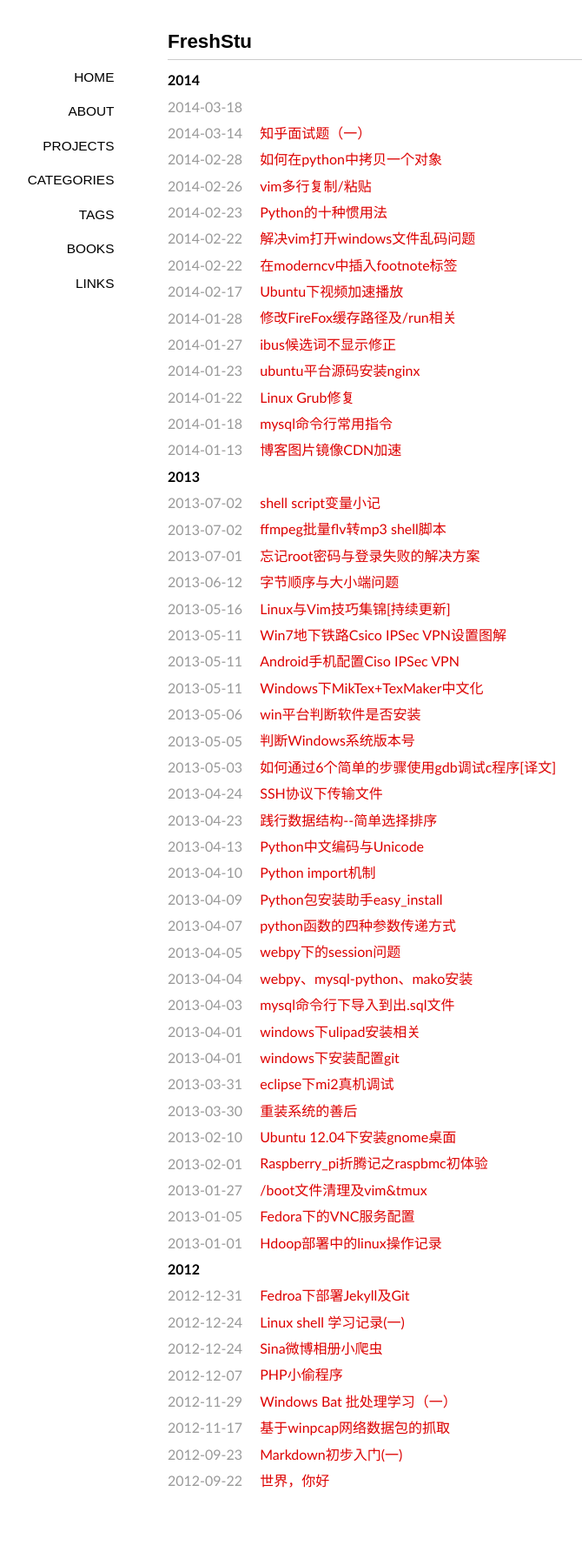
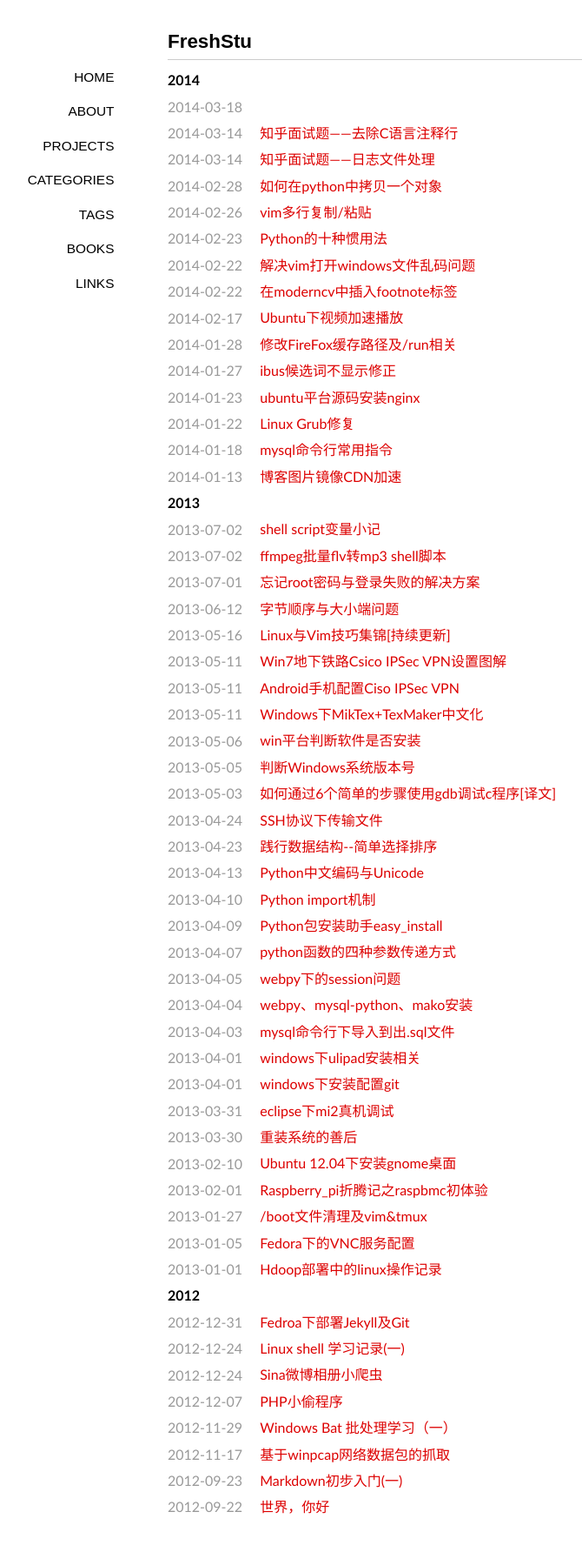
Before and after one commit to lazybios/lazybios.github.com, a Jekyll site: the page built from index.md, in a window 1280 px wide. Shown: the whole page at 87% size, without its empty margins (147-817 px from the left). Built offline with Jekyll 4.4.1, drawn with Linux system fonts in a browser that asks for light colours; some web fonts are replaced; Markdown is read by kramdown in place of the engine named in the settings; before the commit the page ends 1753 px from its top, so only the background shows below that; some of the changed lines change nothing that is shown.

Commit message:
add new article about zhihu interview

```diff
--- a/_posts/2014-03-14-zhihu-interview-question-one.md
+++ b/_posts/2014-03-14-zhihu-interview-question-one.md
@@ -1,6 +1,6 @@
 ---
 layout: post
-title: 知乎面试题（一）
+title: 知乎面试题——日志文件处理
 catgories:
 - Python
 tags:
--- /dev/null
+++ b/_posts/2014-03-14-zhihu-interview-question-two.md
@@ -0,0 +1,66 @@
+---
+layout: post
+title: 知乎面试题——去除C语言注释行
+categories:
+- Python
+tags:
+- python
+- zhihu
+---
+
+最近在准备各种面试，继上一道关于python的[知乎面试题](http://freshstu.com/2014/03/zhihu-interview-question-one/),又找到一篇，在[这里](http://ashin.sinaapp.com/article/83/),里面有两道题目，这篇文章主要是第一道，关于C语言注释的问题
+
+#####题目
+> C语言中有两种注释风格， / XXX / 和 // XXX , 从一个项目(可以理解为一个目录)中去除所有c文件源代码的注释，并统计每个c文件的注释行数。
+
+与上一道类似，这篇也主要是考察正则和一些Python基本文件操作库的，都是些小功能，所以此外考察的就是python编码习惯，这一点在zhihu里的一个关于知乎面试反馈的问题里，也能看出来.[这里](http://www.zhihu.com/question/20141531)
+
+说说思路吧，首先对于这种字符串操作还是老思路，我称其为“主谓宾”,即找到对象(宾),干什么(谓)，主自然就是代码实现部分了，也就是Python
+
+> 主 python code
+谓 统计，删除
+宾 //单行注释 /**/块注释 .c 源文件其实也能算一个
+
+#####实现代码
+
+{ % highlight python linenos % }
+#!/usr/bin/python
+# -*- coding:utf-8 -*-
+
+import os
+import re
+import sys
+
+regex_1 = r'(//[^\n]+)|(/\*.+?\*/)'
+def main(argv):
+    if not argv:
+        print "Usage: stat_c.py folder"
+        print "\t python stat_c.py /cproject"
+        sys.exit()
+    pattern = re.compile(regex_1,re.DOTALL);
+
+    for root,dirs,files in os.walk(argv[0],topdown=False):
+        for name in [x for x in files if x.endswith('.c')]:
+            print '*'*20,name,"*"*20
+            name = root + '/' + name
+            fo = open(name,'r')
+            complete_file = []
+            for line in fo:
+                complete_file.append(line)
+            content = ''.join(complete_file)
+            res = re.findall(pattern,content)
+            print 'The total comment lines:\t',len(res)
+            print re.sub(pattern,'',content)
+
+if __name__ == '__main__':
+    main(sys.argv[1:])
+{ % endhighlight % }
+
+这里的核心就是写正则规则，开始我的正则用的是`(//\s*.*)|(?s)(/\*(\s*(.*?)\s*)\*/)`,在[regex101](http://regex101.com/r/yJ0oA6)上测试一切正常，但是放到python代码中就有问题了，后来才发现原来python对于模式作用范围的控制有一点bug，到[Stackoverflow](http://stackoverflow.com/questions/22468046/regex-to-capture-the-c-langage-comment-use-python?noredirect=1#comment34176784_22468046)求助，其实可以避开单行模式不要用`.`,将单行赘述的写法改成`//[^n]+`前后就不会有模式冲突的问题了，可以对整个regex单行模式。
+
+剩下的就是读取文件就可以了，用正则就可以了。
+
+这两道题都用了`os`,`sys`,`re`模块，如果要面知乎这些模块不能忽略啊。
+
+#####引用参考
+[http://ashin.sinaapp.com/article/83/](http://ashin.sinaapp.com/article/83/)
```
